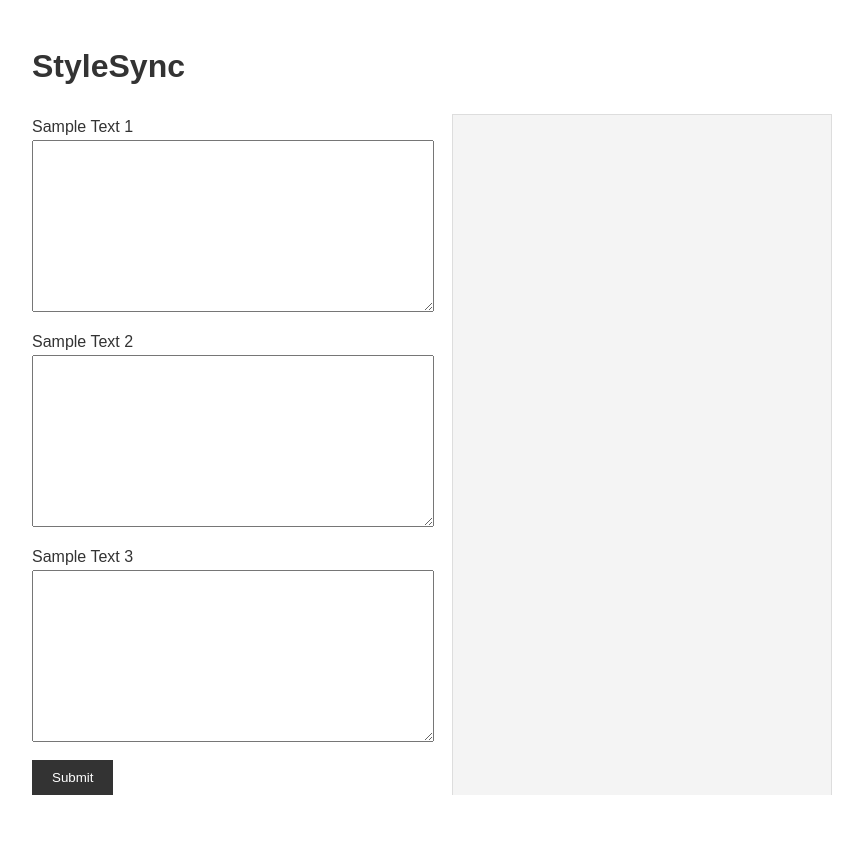
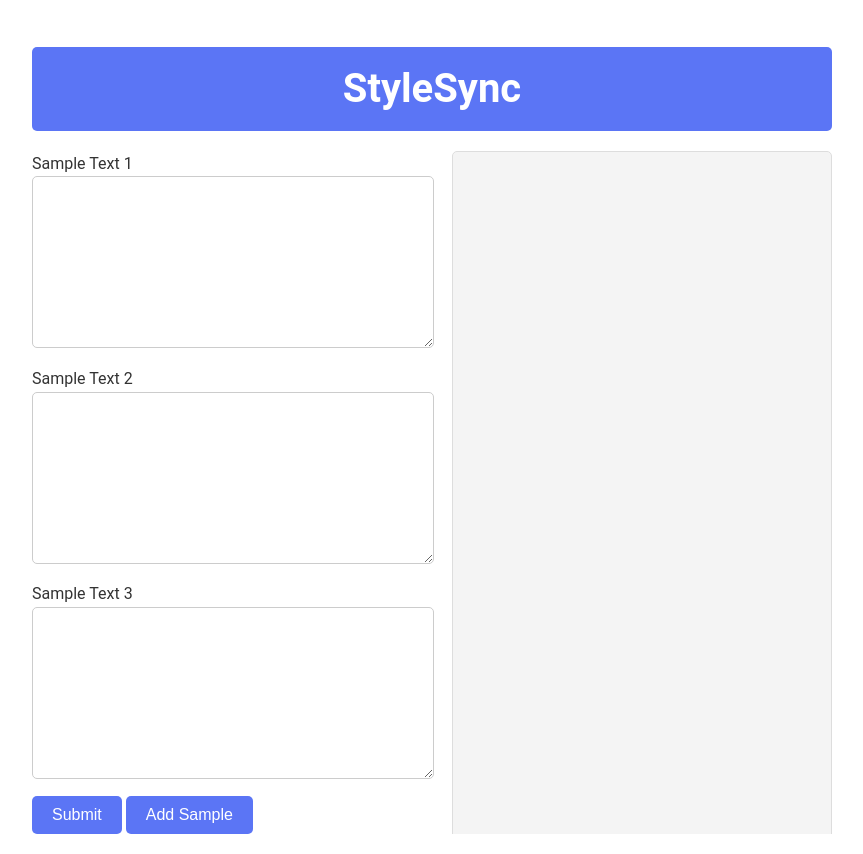
Before and after one commit to blakemartz/writing_assistant_webapp, a Flask app: page / in a window 1280 px wide. Shown: the whole page, without its empty margins (208-1071 px from the left). Before the commit the page ends 795 px from the top, so only its background shows below. Run offline with Flask 3, Linux system fonts and the light colour scheme.

Commit message:
UI updates

```diff
--- a/gpt_api.py
+++ b/gpt_api.py
@@ -6,7 +6,7 @@ load_dotenv()
 
 MODEL = "gpt-3.5-turbo"
 MAX_TOKENS = 1000
-TEMPERATURE = 0.8
+TEMPERATURE = 1.0
 
 
 def generate_text(chat_thread, api_key):
@@ -38,9 +38,12 @@ def imitate_style(user_texts):
                        "-Take great care to learn from the provided examples "
                        "and capture the grammar usage, phrasing style, and creative style. "
                        "-You need to match the capitalization choices and grammar style of the examples. "
-                       "-Pay close attention to the spirit, vibe, and sentiment of the submitted works. "
-                       "-May sure your subject matter fits in well with the provided examples. "
-                       "-Do not reuse any specific phrases or wording from the examples. "
+                       "-Don't rhyme too much. "
+                       "-If you must rhyme, match the complexity of the example text's rhyming patterns. "
+                       "-Pay close attention to the tone, vibe, and sentiment of the example texts. "
+                       "-If the examples are sad, your result should be sad. "
+                       "-May sure you choose subject matter that fits in well with the provided examples. "
+                       "-Be especially careful to not re-use any specific phrases from the examples. "
                        "-Do not respond with anything but the imitation itself. "
                        "-Only respond with one new work of writing. "
                        "-Please match the length of the provided examples and be concise if necessary. "
@@ -49,12 +52,11 @@ def imitate_style(user_texts):
 
     # Add user texts to the chat thread
     for sample in user_texts:
-        chat_thread.append({"role": "user", "content": sample})
+        chat_thread.append({"role": "user", "content": f"This is an example text: \n{sample}"})
 
     # Generate new writing call to the model - add to chat thread
     chat_thread.append({"role": "user", "content": "Generate a creative new text that imitates and matches the style "
                                                    "of the provided examples as instructed. "
-                                                   "Be as concise as the examples."
                         })
 
     # Call the helper function to generate new text
--- a/static/styles.css
+++ b/static/styles.css
@@ -1,33 +1,52 @@
+/* General styles */
 body {
-  font-family: Arial, sans-serif;
+  font-family: 'Roboto', Arial, sans-serif;
   line-height: 1.6;
   color: #333;
   max-width: 800px;
   margin: 0 auto;
   padding: 20px;
-  overflow-y: hidden;
 }
 
+/* Page title */
+h1 {
+  font-size: 2.5rem;
+  text-align: center;
+  color: #fff;
+  margin-bottom: 20px;
+  padding: 10px 0;
+  background-color: #5b75f5;
+  border-radius: 5px;
+}
+
+/* Form elements */
 textarea {
   width: 100%;
   padding: 10px;
   margin-bottom: 10px;
   resize: vertical;
   min-height: 150px;
+  border-radius: 5px;
+  border: 1px solid #ccc;
+  font-size: 1rem;
 }
 
 button {
-  background-color: #333;
+  background-color: #5b75f5;
   color: #fff;
   padding: 10px 20px;
   border: none;
   cursor: pointer;
+  border-radius: 5px;
+  font-weight: 500;
+  font-size: 1rem;
 }
 
 button:hover {
-  background-color: #555;
+  background-color: #4a61d4;
 }
 
+/* Layout */
 .app-wrapper {
   display: flex;
 }
@@ -42,6 +61,7 @@ button:hover {
   overflow-y: auto;
 }
 
+/* Result window */
 .result-window {
   position: relative;
   height: 100%;
@@ -49,9 +69,10 @@ button:hover {
   background-color: #f4f4f4;
   border: 1px solid #ddd;
   min-height: 300px;
-  /* overflow-y: auto; */
+  border-radius: 5px;
 }
 
+/* Loader */
 .loader {
   position: absolute;
   top: 50%;
--- a/templates/index.html
+++ b/templates/index.html
@@ -12,13 +12,16 @@
         <div class="app-wrapper">
             <div class="text-input-section">
                 <form id="text-input-form">
-                    {% for i in range(1, num_text_inputs + 1) %}
-                    <div class="form-group">
-                        <label for="text-input-{{ i }}">Sample Text {{ i }}</label>
-                        <textarea class="form-control" id="text-input-{{ i }}" rows="3"></textarea>
+                    <div id="text-input-container">
+                        {% for i in range(1, num_text_inputs + 1) %}
+                        <div class="form-group">
+                            <label for="text-input-{{ i }}">Sample Text {{ i }}</label>
+                            <textarea class="form-control" id="text-input-{{ i }}" rows="3"></textarea>
+                        </div>
+                        {% endfor %}
                     </div>
-                    {% endfor %}
                     <button type="submit" class="btn btn-primary">Submit</button>
+                    <button type="button" id="add-sample" class="btn btn-secondary">Add Sample</button>
                 </form>
             </div>
             <div class="output-section">
@@ -34,13 +37,15 @@
     <script src="https://code.jquery.com/jquery-3.6.0.min.js"></script>
     <script>
         $(document).ready(function () {
+            let sampleCount = {{ num_text_inputs }};
+
             $("#text-input-form").submit(function (event) {
                 event.preventDefault();
 
                 let text_inputs = [];
-                {% for i in range(1, num_text_inputs + 1) %}
-                text_inputs.push($("#text-input-{{ i }}").val());
-                {% endfor %}
+                for (let i = 1; i <= sampleCount; i++) {
+                    text_inputs.push($("#text-input-" + i).val());
+                }
 
                 $("#loader").removeClass("hidden");
                 $("#result").html("");
@@ -60,6 +65,16 @@
                     }
                 });
             });
+
+            $("#add-sample").click(function() {
+                sampleCount++;
+                const newFormGroup = `
+                    <div class="form-group">
+                        <label for="text-input-${sampleCount}">Sample Text ${sampleCount}</label>
+                        <textarea class="form-control" id="text-input-${sampleCount}" rows="3"></textarea>
+                    </div>`;
+                $("#text-input-container").append(newFormGroup);
+            });
         });
     </script>
 </body>
```
Also changed, not shown: 12 other files.
